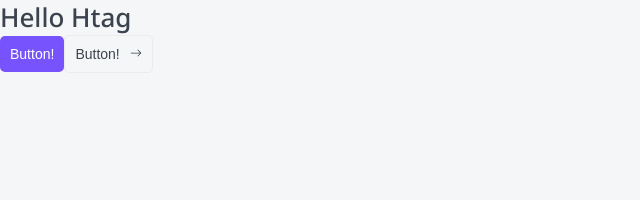
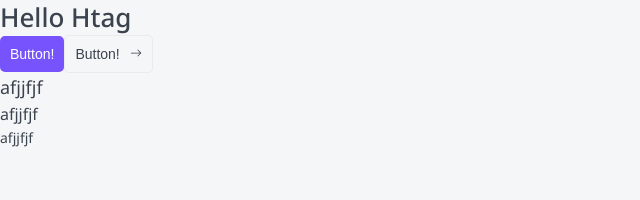
Before and after one commit to SergiyPysanenko/nextjs-app, a Next.js app: page / in a window 1280 px wide. Shown: the top 200 px of the page, without its empty margins (0-640 px from the left). Built offline with nearby package versions, Linux system fonts and the light colour scheme.

Commit message:
Add Ptag props, css

```diff
--- a/app/page.tsx
+++ b/app/page.tsx
@@ -1,5 +1,6 @@
 import { Htag } from "@/components/Htag/Htag";
 import { Button } from "@/components/Button/Button";
+import { Ptag } from "@/components/Ptag/Ptag";
 
 export default function Home(): JSX.Element {
   return (
@@ -11,6 +12,9 @@ export default function Home(): JSX.Element {
       <Button appearance="secondary" arrow="right">
         Button!
       </Button>
+      <Ptag size="l">afjjfjf</Ptag>
+      <Ptag size="m">afjjfjf</Ptag>
+      <Ptag size="s">afjjfjf</Ptag>
     </div>
   );
 }
--- /dev/null
+++ b/components/Ptag/Ptag.module.css
@@ -0,0 +1,18 @@
+.p {
+  margin: 0px;
+}
+
+.s {
+  font-size: 14px;
+  line-height: 24px;
+}
+
+.m {
+  font-size: 16px;
+  line-height: 24px;
+}
+
+.l {
+  font-size: 18px;
+  line-height: 29px;
+}
--- /dev/null
+++ b/components/Ptag/Ptag.tsx
@@ -0,0 +1,25 @@
+import { PtagProps } from "./Ptag.props";
+import s from "./Ptag.module.css";
+import cn from "classnames";
+
+export const Ptag = ({
+  size = "m",
+  children,
+  className,
+  ...props
+}: PtagProps): JSX.Element => {
+  return (
+    <>
+      <p
+        className={cn(s.p, className, {
+          [s.s]: size == "s",
+          [s.m]: size == "m",
+          [s.l]: size == "l",
+        })}
+        {...props}
+      >
+        {children}
+      </p>
+    </>
+  );
+};
```
Also changed, not shown: components/Ptag/Ptag.props.ts (added, +10 -0 lines).
